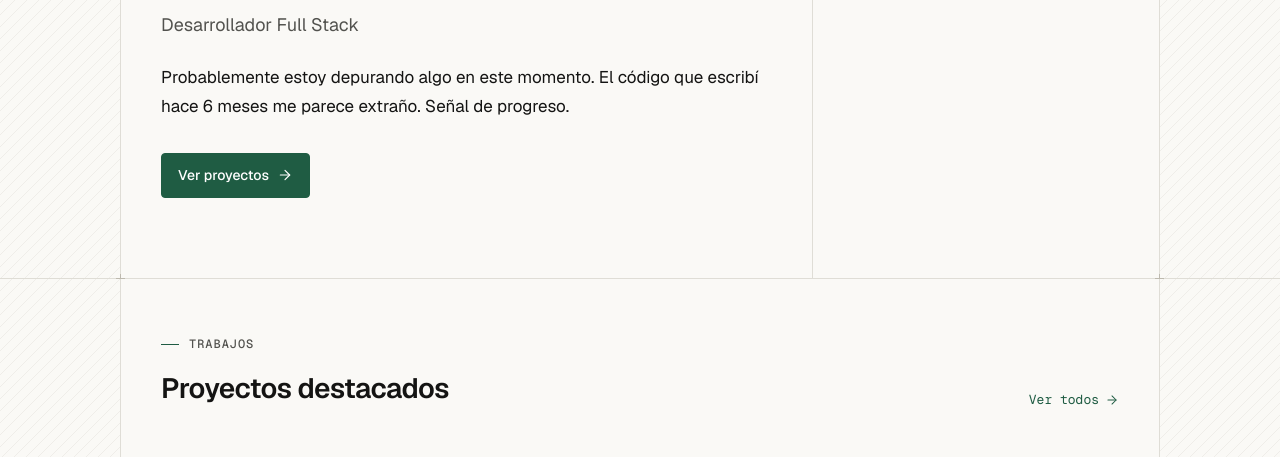
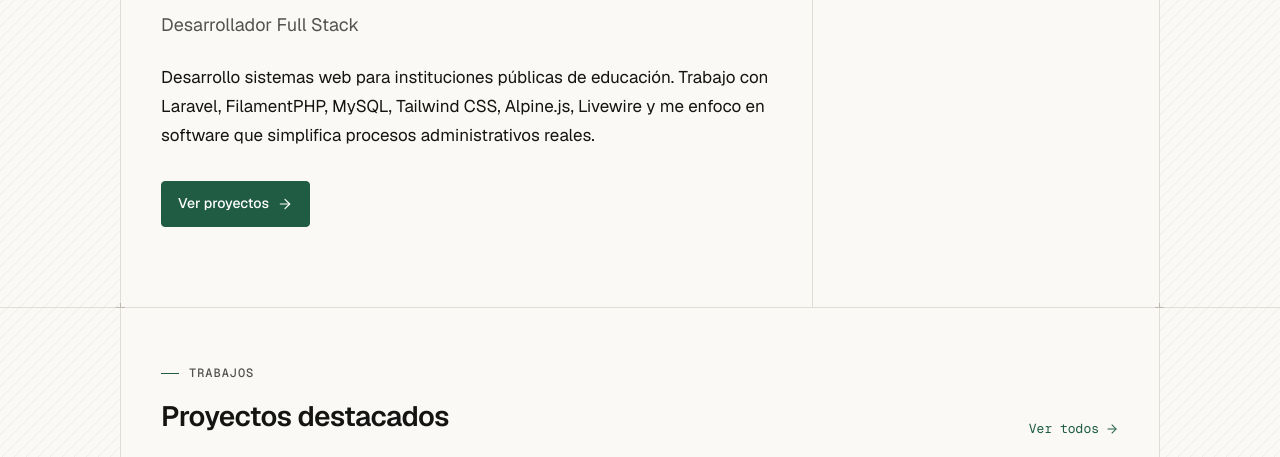
Before and after one commit to urufudev/urufudev.github.io, an Astro site: page / in a window 1280 px wide. Shown: the part 297-754 px from the top of the page. Built offline with nearby package versions, Linux system fonts and the light colour scheme; Astro itself is replaced by a stand-in of ours; no server answers.

Commit message:
Fix index

```diff
--- a/src/pages/index.astro
+++ b/src/pages/index.astro
@@ -37,7 +37,7 @@ const topTechs = allTech.sort((a, b) => b.level - a.level).slice(0, 8);
         </p>
 
         <p class="mt-6 text-[16px] sm:text-[17px] leading-[1.7] text-text max-w-[60ch]">
-          Probablemente estoy depurando algo en este momento. El código que escribí hace 6 meses me parece extraño. Señal de progreso.
+          Desarrollo sistemas web para instituciones públicas de educación. Trabajo con Laravel, FilamentPHP, MySQL, Tailwind CSS, Alpine.js, Livewire y me enfoco en software que simplifica procesos administrativos reales.
         </p>
 
         <div class="mt-8 flex flex-wrap items-center gap-3">
```
